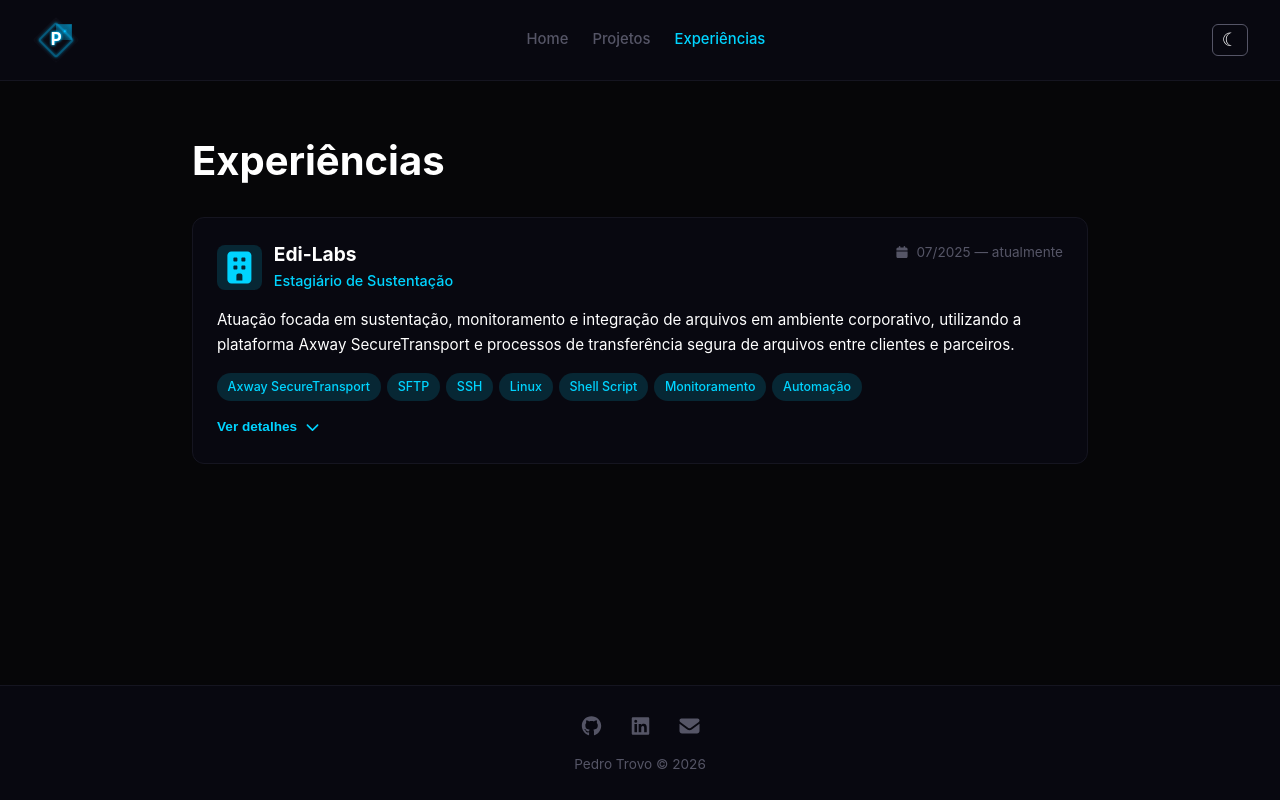
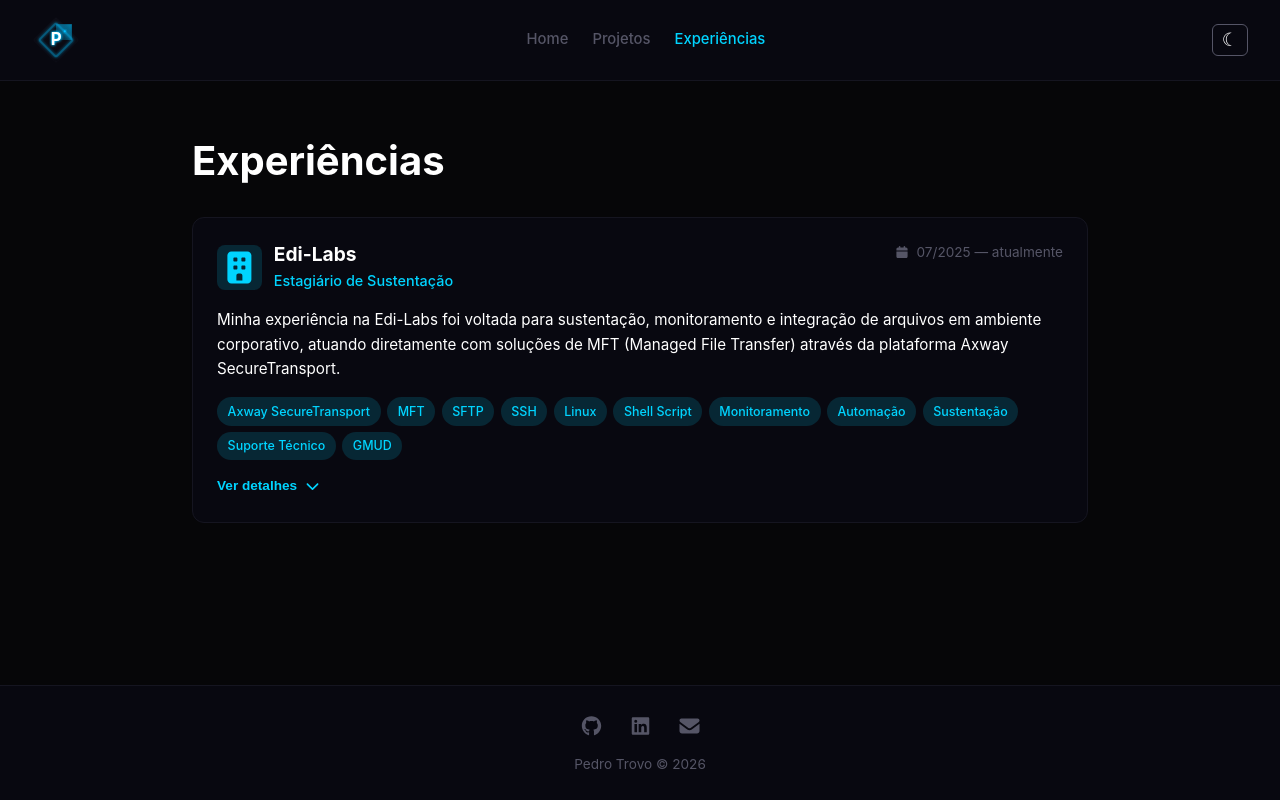
Before and after one commit to pedro-Trovo/Portfolio-pedro-trovo, a React (Vite) app: page /experiencias in a window 1280 px wide. Built offline with nearby package versions, Linux system fonts and the light colour scheme.

Commit message:
feat: atualizar experiencia da Edi-Labs com novas tags e descricao detalhada
- Adicionar tags Sustentacao, Suporte Tecnico, GMUD e MFT
- Atualizar description e highlights com detalhes sobre MFT e criacao de credenciais

```diff
--- a/src/data/experiences.js
+++ b/src/data/experiences.js
@@ -5,23 +5,28 @@ export const experiences = [
     role: 'Estagiário de Sustentação',
     period: '07/2025 — atualmente',
     description:
-      'Atuação focada em sustentação, monitoramento e integração de arquivos em ambiente corporativo, utilizando a plataforma Axway SecureTransport e processos de transferência segura de arquivos entre clientes e parceiros.',
+      'Minha experiência na Edi-Labs foi voltada para sustentação, monitoramento e integração de arquivos em ambiente corporativo, atuando diretamente com soluções de MFT (Managed File Transfer) através da plataforma Axway SecureTransport.',
     tags: [
       'Axway SecureTransport',
+      'MFT',
       'SFTP',
       'SSH',
       'Linux',
       'Shell Script',
       'Monitoramento',
       'Automação',
+      'Sustentação',
+      'Suporte Técnico',
+      'GMUD',
     ],
     highlights: [
-      'Criação e manutenção de fluxos de integração responsáveis pela comunicação e troca de arquivos entre diferentes empresas utilizando protocolos SFTP e SSH',
-      'Suporte técnico aos clientes em dúvidas relacionadas aos fluxos implementados, arquivos trafegados, testes de conectividade, gerenciamento e reset de usuários',
-      'Monitoramento contínuo da plataforma, análise de falhas operacionais, identificação de arquivos parados e troubleshooting de incidentes',
+      'Criação e manutenção de fluxos de integração para troca segura de arquivos entre clientes e parceiros utilizando protocolos SFTP e SSH',
+      'Criação de credenciais, configuração de acessos e liberações para parceiros externos se conectarem à plataforma MFT',
+      'Suporte técnico aos clientes em dúvidas sobre fluxos, arquivos trafegados, testes de conectividade, gerenciamento e reset de usuários',
+      'Monitoramento contínuo da plataforma MFT, análise de falhas operacionais, identificação de arquivos parados e troubleshooting de incidentes',
       'Elaboração de GMUDs e acompanhamento de mudanças em ambiente corporativo',
-      'Relacionamento operacional com clientes: reuniões semanais para acompanhamento de chamados abertos, preparação de pautas e atualização de tickets',
-      'Desenvolvimento de automações para geração de relatórios True-Up do Axway SecureTransport, responsáveis pelo acompanhamento mensal de usuários adhoc e regulares ativos na plataforma',
+      'Relacionamento operacional com clientes: reuniões semanais para acompanhamento de chamados, preparação de pautas e atualização de tickets',
+      'Desenvolvimento de automações para geração de relatórios True-Up do Axway SecureTransport (controle mensal de usuários adhoc e regulares ativos)',
       'Automação do envio de relatórios operacionais e de controle de licenciamento por e-mail',
     ],
   },
```
